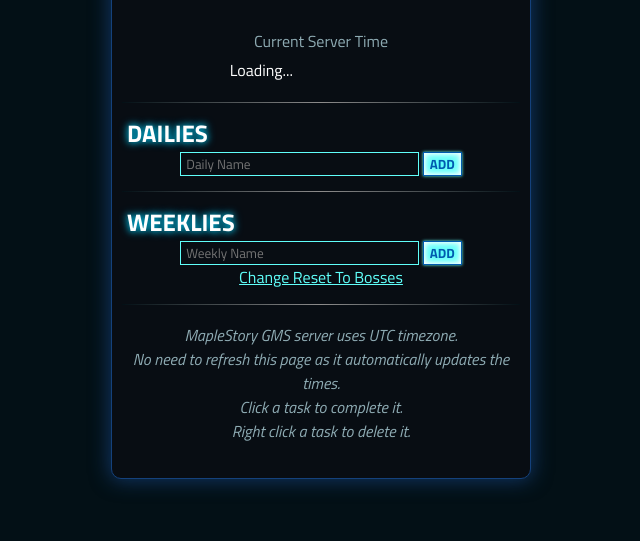
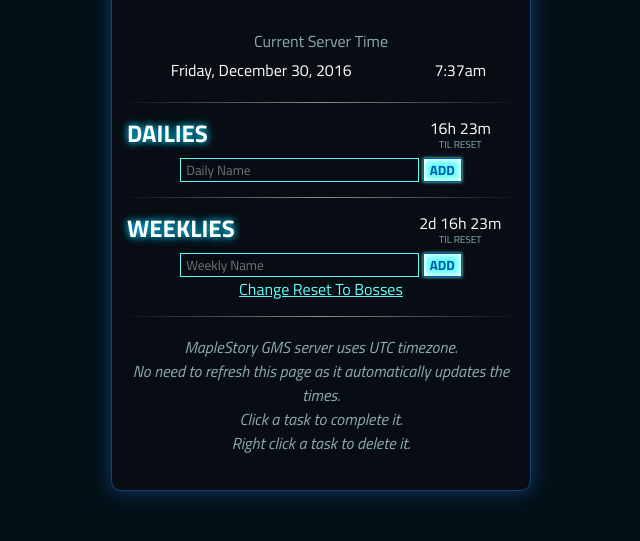
Before and after one commit to AgroDesu/MapleTracker, a plain HTML site: page index.html in a window 1280 px wide. Shown: the part 91-632 px from the top of the page, without its empty margins (319-959 px from the left). Drawn offline with nearby package versions, Linux system fonts and the light colour scheme; a web font is replaced by a local one.

Commit message:
Small typo fix

```diff
--- a/index.html
+++ b/index.html
@@ -61,7 +61,7 @@
     <em>MapleStory GMS server uses UTC timezone.<br>No need to refresh this page as it automatically updates the times.<br>Click a task to complete it.<br>Right click a task to delete it.</em>
   </div>
   <!-- Javascript -->
-  <script src="js/mtracker.js"></script>
+  <script src="mtracker.js"></script>
 </div>
 </body>
 </html>
```
